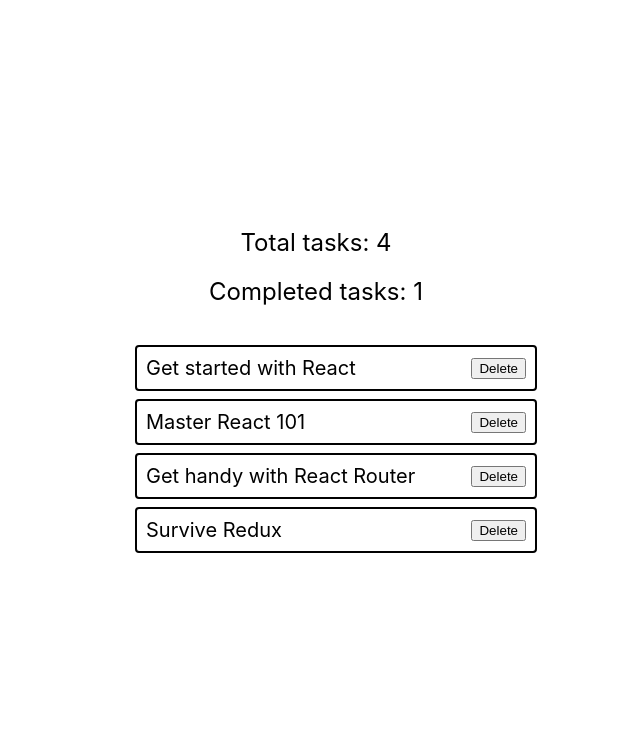
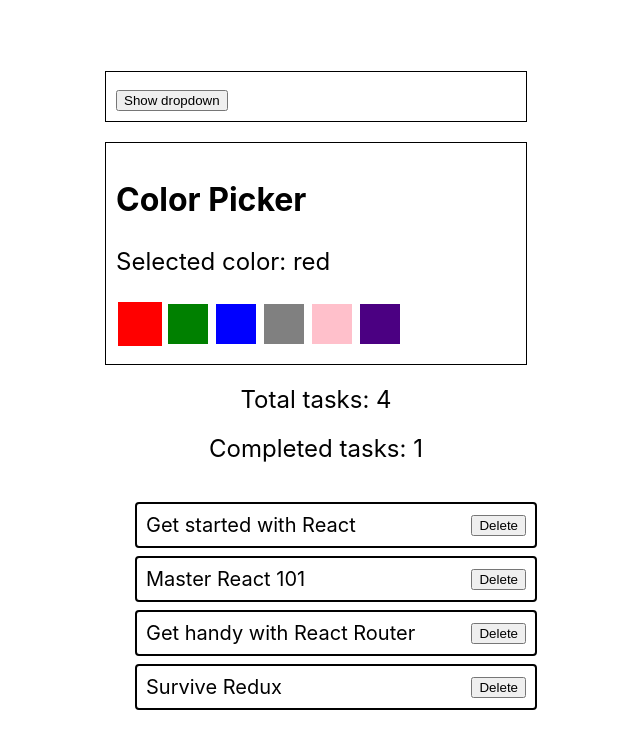
Before and after one commit to dev0652/react-dropdown, a React (Create React App) app: page / in a window 1280 px wide. Shown: the top 748 px of the page, without its empty margins (324-964 px from the left). Built offline with nearby package versions, Linux system fonts and the light colour scheme.

Commit message:
lecture 1 finished

```diff
--- a/src/components/App.jsx
+++ b/src/components/App.jsx
@@ -1,8 +1,8 @@
 import React, { Component } from 'react';
 
-// import Dropdown from './Dropdown';
-// import ColorPicker from './ColorPicker';
-// import ColorPickerOptions from '../data/colorPickerOptions';
+import Dropdown from './Dropdown';
+import ColorPicker from './ColorPicker';
+import ColorPickerOptions from '../data/colorPickerOptions';
 import TodoList from './TodoList';
 import todos from '../data/todoList';
 
@@ -31,8 +31,8 @@
           color: '#010101',
         }}
       >
-        {/* <Dropdown /> */}
-        {/* <ColorPicker options={ColorPickerOptions} /> */}
+        <Dropdown />
+        <ColorPicker options={ColorPickerOptions} />
         <TodoList todos={todos} onDeleteTodo={deleteTodo} />
       </div>
     );
--- a/src/components/Dropdown/Dropdown.jsx
+++ b/src/components/Dropdown/Dropdown.jsx
@@ -23,7 +23,7 @@
           // onMouseOver={toggle}
           // onMouseLeave={toggle}
         >
-          {visible ? 'Hide' : 'Show'}
+          {visible ? 'Hide' : 'Show'} dropdown
         </button>
 
         {visible && <div className="Dropdown__menu">Dropdown menu</div>}
```
Also changed, not shown: src/components/Dropdown/Dropdown.styled.js (deleted).
